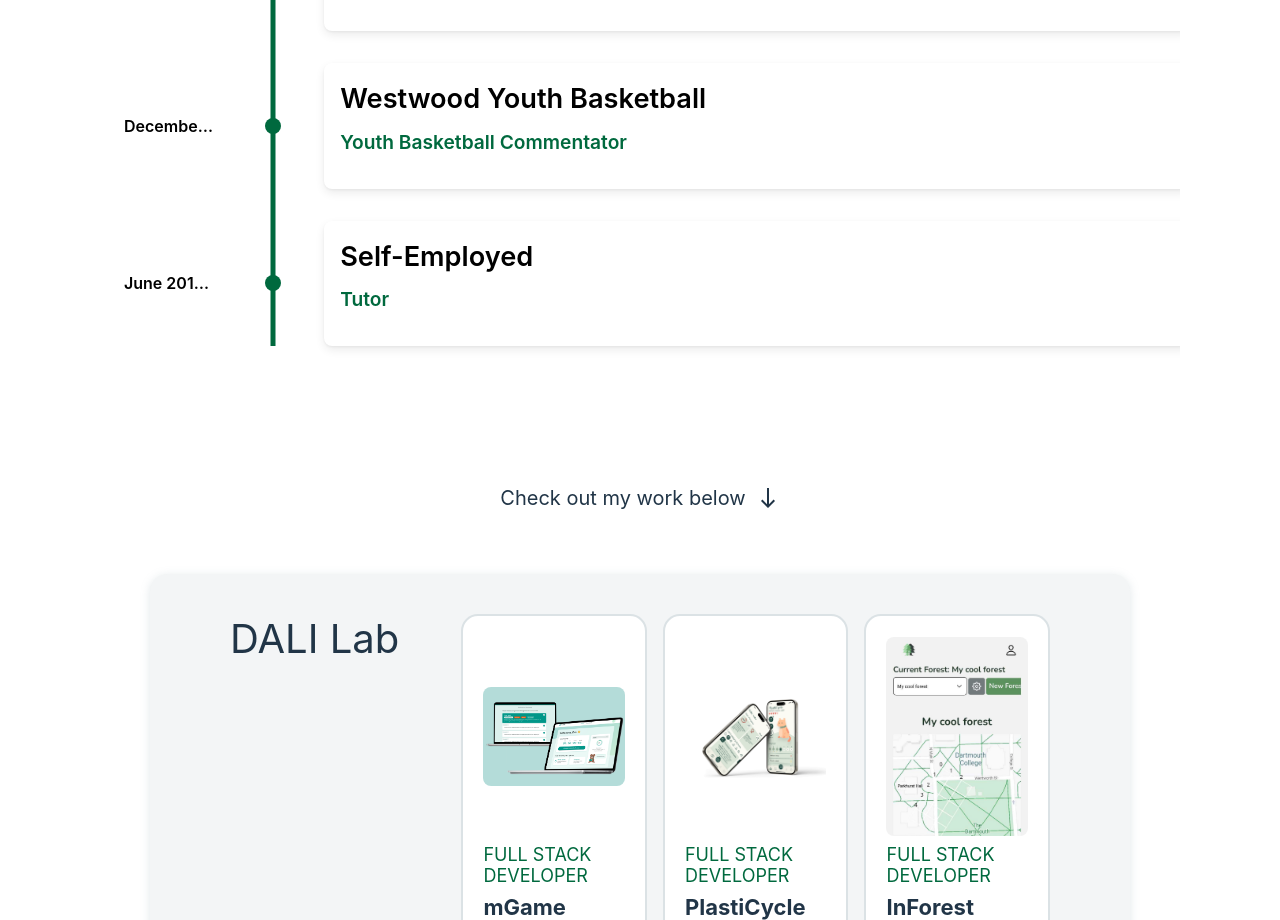
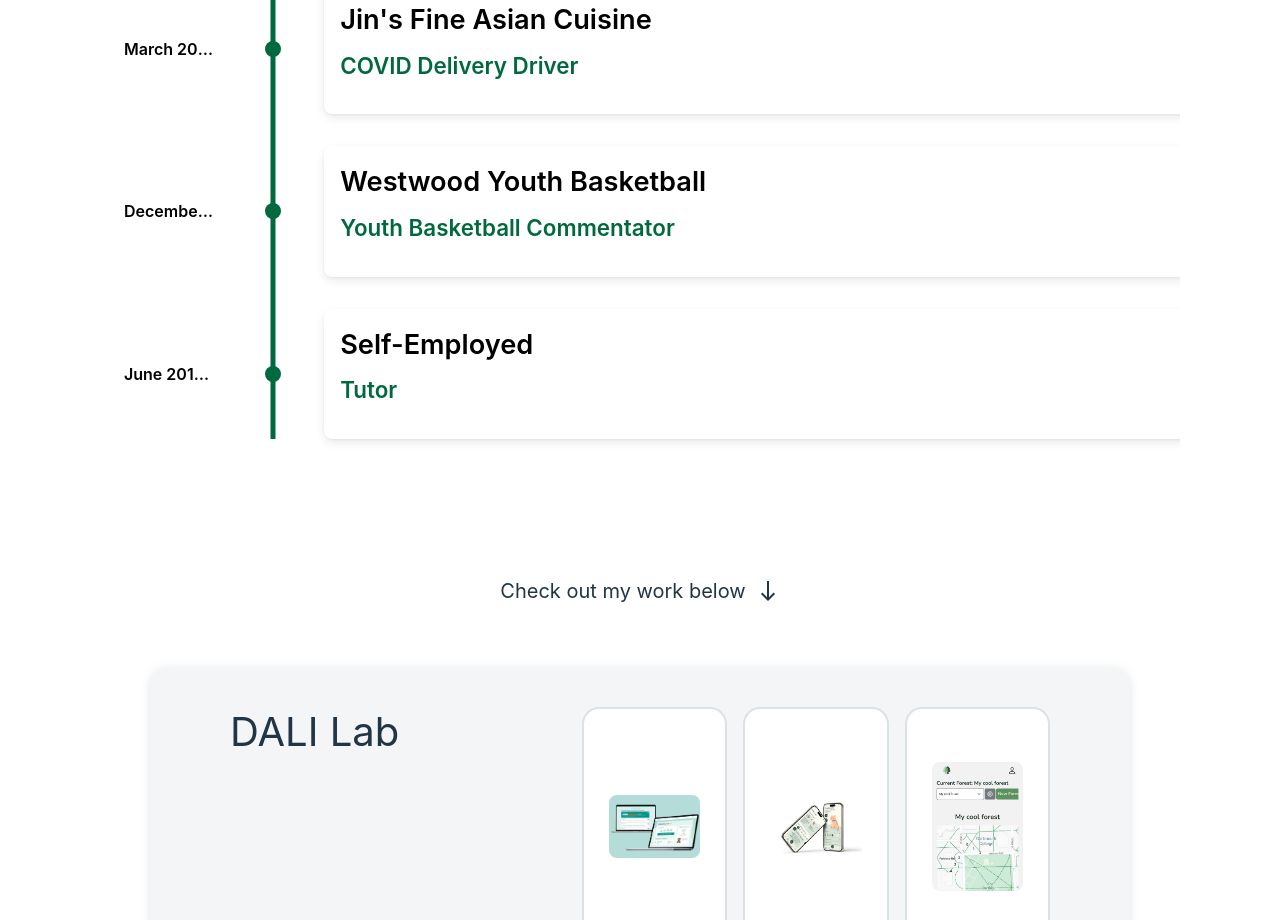
Before and after one commit to Mace1059/jackmacy, a React (Vite) app: page / in a window 1280 px wide. Shown: the part 1880-2800 px from the top of the page. Built offline with nearby package versions, Linux system fonts and the light colour scheme.

Commit message:
new changes and dynamic website layout

```diff
--- a/src/components/timeline.tsx
+++ b/src/components/timeline.tsx
@@ -27,6 +27,7 @@
   {
     title: "March 2022-June 2022",
     cardTitle: "The Bezanilla Lab",
+    cardSubtitle: "Laboratory Technician",
   },
   {
     title: "September 2017-November 2021",
@@ -60,7 +61,7 @@
 
 
   const fontSizes = {
-    cardSubtitle: '1.2rem',
+    cardSubtitle: '1.4rem',
     cardText: '1rem',
     cardTitle: '1.7rem',
     title: '1rem',
--- a/src/components/workitem.tsx
+++ b/src/components/workitem.tsx
@@ -26,9 +26,9 @@
       >
         <div style={{
           display: "flex",
-          height: "200px",
-          minHeight: "200px",
-          width: "auto",
+          flex: "1",
+          alignSelf: "center",
+          maxWidth: "90%",
           justifyContent: "center",
           alignItems: "center",
           overflow: "hidden"
@@ -96,7 +96,7 @@
             <div style={{ fontSize: "1.2rem"}}>
                 <div style={{display: "flex", flexDirection: "column"}}>
                 {links.map((item, index) => (
-                  <a href={item} style={{color: "rgb(0, 105, 62)"}} key={index}>{item}</a>
+                  <a href={item} style={{color: "rgb(0, 105, 62)"}} key={index} target="_blank">{item}</a>
                 ))}
                 </div>
 
@@ -131,6 +131,7 @@
 
 const styles: CSS.Properties = {
   display: "flex",
+  justifyContent: "flex-end",
   flexDirection: "column",
   fontSize: "20px",
   padding: "20px 20px",
@@ -138,6 +139,7 @@
   gap: "0.5rem",
   borderRadius: "17px",
   border: "2px solid",
+  height: "300px",
   borderColor: "rgba(135, 159, 170, 0.3)"
 }
 
--- a/src/components/worksection.tsx
+++ b/src/components/worksection.tsx
@@ -1,30 +1,51 @@
-import { Grid } from "@mui/material";
+import { Grid, useMediaQuery, IconButton } from "@mui/material";
+import { ExpandLess, ExpandMore } from "@mui/icons-material";
 import CSS from "csstype";
-import "../styles/components.scss"
+import React from "react";
 
 type Props = {
-  title: string,
-  children: JSX.Element[]
-}
+  title: string;
+  children: JSX.Element[];
+};
 
 function WorkSection({ title, children }: Props) {
+  const isSmall = useMediaQuery("(max-width:900px)");
+  const [open, setOpen] = React.useState(true);
+
+  // Auto-expand on large screens
+  React.useEffect(() => {
+    if (!isSmall) setOpen(true);
+  }, [isSmall]);
+
+  const toggleOpen = () => setOpen(prev => !prev);
+
   return (
-    <div style={{ ...styles }}>
-      <div className="stick" style={{ fontSize: "40px", width: "25vw", position: "sticky", top: "100px", height: "fit-content" }}>
-        {title}
+    <div style={{ ...styles, flexDirection: isSmall ? "column" : "row" }}>
+      <div style={{ ...stickyStyle, ...(isSmall ? stickyMobileStyle : {}) }}>
+        <div style={titleBarStyle}>
+          <span>{title}</span>
+          {isSmall && (
+            <IconButton onClick={toggleOpen} size="small" style={{ marginLeft: "auto" }}>
+              {open ? <ExpandLess /> : <ExpandMore />}
+            </IconButton>
+          )}
+        </div>
       </div>
 
-      <Grid container spacing={2}>
-        {children.map((item, key) => (
-        <Grid item xs={4} key={key}>
-          {item}
+      {open && (
+        <Grid container spacing={2}>
+          {children.map((item, key) => (
+            <Grid item sm={12} lg={4} key={key}>
+              {item}
+            </Grid>
+          ))}
         </Grid>
-        ))}
-      </Grid>
+      )}
     </div>
   );
 }
 
+// Styles
 const styles: CSS.Properties = {
   display: "flex",
   flexDirection: "row",
@@ -33,7 +54,30 @@
   backgroundColor: "rgba(135, 159, 170, 0.1)",
   boxShadow: "rgba(135, 159, 170, 0.25) 0px 2px 10px",
   borderRadius: "17px",
-  maxWidth: '100%',
-}
+  maxWidth: "100%",
+  gap: "2rem",
+};
+
+const stickyStyle: CSS.Properties = {
+  fontSize: "40px",
+  width: "25vw",
+  position: "sticky",
+  top: "110px",
+  height: "fit-content",
+  flexShrink: 0,
+};
+
+const stickyMobileStyle: CSS.Properties = {
+  width: "100%",
+  position: "static",
+  marginBottom: "1rem",
+};
+
+const titleBarStyle: CSS.Properties = {
+  display: "flex",
+  alignItems: "center",
+  justifyContent: "space-between",
+  gap: "0.5rem",
+};
 
 export default WorkSection;
--- a/src/pages/HomePage.tsx
+++ b/src/pages/HomePage.tsx
@@ -37,7 +37,7 @@
             {`Hey there, I'm \nJack Macy`}
           </div>
           <div style={{ fontSize: "50px" }}>
-            I'm a student at <span style={{ color: "#00693e", fontWeight: "bold", fontFamily: "DartmouthRuzicka,Georgia,serif" }}>Dartmouth College</span> studying
+            I'm a recent graduate from <span style={{ color: "#00693e", fontWeight: "bold", fontFamily: "DartmouthRuzicka,Georgia,serif" }}>Dartmouth College</span> with a double major in
             <span style={{ fontWeight: "bold" }}> Computer Science</span> and
             <span style={{ fontWeight: "bold" }}> Economics + Mathematics</span>
           </div>
@@ -69,17 +69,55 @@
               "UI Typescript overhaul",
               "Deployed and shipped to partners in May 2023",
             ]}
-            av="Repository No Longer Accessible due to change in ownership."
+            av="Updated repository no longer accessible due to change in ownership. Code tour available."
             links={[
-"              https://github.com/dali-lab/mgame-frontend"
+              "https://github.com/dali-lab/mgame-frontend",
+              "https://github.com/dali-lab/mgame-backend"
             ]}
           />
-          <WorkItem image={<img src={plastic}></img>} title="PlastiCycle" role="Full Stack Developer" description="A React Native + MongoDB application designed to encourage students to recycle through a tamagotchi-inspired “Plasty” by scanning the plastic recycling symbol found on plastic products. Used a Pytorch model to quickly determine polymer and educate the user on its properties and correct recycling habits. Created in partnership with the Dartmouth Chemistry Department."></WorkItem>
-          <WorkItem image={<img src={inforest}></img>} title="InForest" role="Full Stack Developer" description="A React + Zustand application that utilized the Google Maps API to plot and track agricultural data. Data is persisted and saved for future use without the need for wifi. Deployed and shipped in May 2024. Created in partnership with Professor Ong's Department of Agriculture at Dartmouth College."></WorkItem>
 
+          <WorkItem image={<img src={plastic}></img>} title="PlastiCycle" role="Full Stack Developer"
+            description="A React Native + MongoDB application designed to encourage students to recycle through a tamagotchi-inspired “Plasty” by scanning the plastic recycling symbol found on plastic products. Used a Pytorch model to quickly determine polymer and educate the user on its properties and correct recycling habits. Created in partnership with the Dartmouth Chemistry Department."
+            accomplishments={[
+              "Achieved 83% accuracy on polymer classification using a Pytorch model",
+              "Accurately implemented figma designs according to the CEO's vision",
+              "Effectively educated users on recycling habits",
+            ]}
+            av="Updated repository no longer accessible due to change in ownership. Code tour available."
+            links={[
+              "https://github.com/dali-lab/plastic-sorting-frontend",
+              "https://github.com/dali-lab/plastic-sorting-backend"
+            ]}
+          />
+          <WorkItem image={<img src={inforest}></img>} title="InForest" role="Full Stack Developer"
+            description="A React + Zustand application that utilized the Google Maps API to plot and track agricultural data. Data is persistent and saved for future use without the need for wifi. Deployed and shipped in May 2024. Created in partnership with Professor Ong's Department of Agriculture at Dartmouth College"
+            accomplishments={[
+              "Reformating frontend after external developer refactored the codebase",
+              "Implemented Zustand functionality for state management",
+              "User testing and bug fixes",
+              "Adding final features and deploying to production in Spring 2024",
+            ]}
+            av="Updated repository no longer accessible due to change in ownership. Code tour available."
+            links={[
+              "https://github.com/dali-lab/inforest"
+            ]}
+          />
         </WorkSection>
         <WorkSection title="Computer Science Work">
-          <WorkItem image={<img src={forumsys}></img>} title="SecureGPT" role="Full Stack Developer" description="An application allowing for safe and secure interactions with an LLM through data obfuscation. Added excel functionality through the creation of a code self-execution framework leveraging python libraries like pandas and scikit. Utilizes a dual-model preprocessor for nonnumeric data and a Chain of Thought model for data analysis. Created by Quantum Gears at Forum Systems."></WorkItem>
+          <WorkItem image={<img src={forumsys}></img>} title="SecureGPT" role="Full Stack Developer"
+          description="Worked on SecureGPT, an application allowing for safe and secure interactions with an LLM through data obfuscation. Added excel functionality through the creation of a code self-execution framework leveraging python libraries like pandas and scikit. Utilizes a dual-model preprocessor for nonnumeric data and a Chain of Thought model for data analysis. Responsible for mentoring other interns and attending daily team meetings. Created by Quantum Gears at Forum Systems."
+            accomplishments={[
+              "Spearheaded a chain-of-thought architecture for statistical analysis within Excel sheets, improving a gpt-4 baseline by 11%",
+              "Pitched and designed an efficient dual-embedding file preprocessor, decreasing company-wide testing times by 93%",
+              "Redesigned system prompting to improve recall and precision scores for relevant Excel data during data retrieval",
+              "Performed system and regression testing to identify weaknesses in SecureGPT’s data obfuscation",
+            ]}
+            av="No repository or demo available."
+            links={[
+              "https://hbr.org/2024/08/how-one-major-healthcare-firm-became-the-leader-in-innovative-ai-use?ab=HP-hero-featured-image-1",
+            ]}
+
+          />
           <WorkItem image={<img src={bond}></img>} title="Bond" role="Student"
             description="Bond is a DIY AI Agent on our custom SaaS platform that leverages a simple UML UI. In its current state, it effectively manipulates user data. It uses a React Typescript frontend, Flask backend, and a novel infrastructure for UML-based flows. Bond can execute its own code in a safe environment in order to accomplish specific tasks. Created in CS98 at Dartmouth College."
             accomplishments={[
@@ -96,34 +134,85 @@
               "https://medium.com/@rebecca.e.ronai.25/bond-2a4a3c0a10ec"
             ]}
           />
-          <WorkItem image={<img src={matte}></img>} title="Zero-Shot Image Matting with HQ-SAM" role="Student Research"
-                      description="Bond is a DIY AI Agent on our custom SaaS platform that leverages a simple UML UI. In its current state, it effectively manipulates user data. It uses a React Typescript frontend, Flask backend, and a novel infrastructure for UML-based flows. Bond can execute its own code in a safe environment in order to accomplish specific tasks. Created in CS98 at Dartmouth College."
+
+          <WorkItem image={<img src={rpp}></img>} title="Risk Budgeting Portfolio Algorithm" role="Student Research"
+            description="Designed a new portfolio optimization algorithm in Python that uses a risk budgeting model to return the optimal equity risk
+contribution that maximizes short-run returns. It uses cyclical coordinate descent to solve the optimization problem with adjustable hyperparameters for time data. Created in the culminating experience Econ 66: Topics in Finance at Dartmouth College. Worked with award winning econometrist Tomas Jagelka. Coded in python and used pandas, numpy, and scipy libraries."
             accomplishments={[
-              "Achieved a functional MVP in 20 weeks",
-              "Successfully developed over 20 data manipulation tools",
-              "Can easily structure and unstructure data",
-              "Reusable code execution framework",
+              "Designed a novel risk budgeting portfolio algorithm for short-run returns",
+              'Earned a faculty citation for academic excellence: "Jack creatively combined his knowledge of computer sciences with economic intuitions to propose a novel take on optimal portfolio construction. His enthusiastic in-class participation enriched the seminar and contributed to the learning of his classmates, and to mine also."',
             ]}
-            av="Backend is currently down for cost-saving reasons. Please refer to the video demo."
             links={[
-              "https://bond-agent.onrender.com/",
-              "https://github.com/dartmouth-cs98-24f/project-diy-ai-agent",
-              "https://vimeo.com/1064513426?share=copy",
-              "https://medium.com/@rebecca.e.ronai.25/bond-2a4a3c0a10ec"
+              "https://github.com/Mace1059/SushiTuesday"
             ]}
           />
-          <WorkItem image={<img src={rpp}></img>} title="Risk Budgeting Portfolio Algorithm" role="Student Research" description="Culminating Experience"></WorkItem>
-          <WorkItem image={<img src={chambiar}></img>} title="Chambiar" role="Full Stack Developer" description=""></WorkItem>
-          <WorkItem image={<img src={TSE}></img>} title="Tiny Search Engine" role="Student" description=""></WorkItem>
+
+          <WorkItem image={<img src={chambiar}></img>} title="Chambiar" role="Full Stack Developer"
+            description="Chambiar is a web application that allows underprivileged communities access AI interview video and audio bots for practice and career preparation. It scrapes the web for job postings and relevant news. Utilized Elevenlabs for audio generation, and Llama-2 for seamless UI
+navigation. Built with a React Typescript frontend, Flask backend, and MongoDB database. Hired as a freelance developer to build a functional MVP in 5 months."
+            accomplishments={[
+              "Achieved a functional MVP in 5 months",
+              "Worked in a scrum team of 3 developers with weekly sprints and effective work distribution",
+              "Implemented figma designs according to the CEO's vision",
+              "Created a custom audio generation pipeline using Elevenlabs",
+              "Implemented a Llama-2 API handler for seamless UI navigation",
+              "Received $300k in Google investment grants",
+              "Successfully accepted into the Workbox Future of Work accelerator program",
+            ]}
+            av="Repository no longer accessible due to change in ownership."
+          />
+
+          <WorkItem image={<img src={yalnix}></img>} title="Yalnix" role="Student"
+            description="Implemented the Yalnix operating system, a Unix-like operating system designed for educational purposes. Developed in C and assembly language, Yalnix provides a simple yet powerful environment for learning about operating systems. It includes features such as process management, memory management, and file systems. Completed in CS58: Operating Systems at Dartmouth College."
+            accomplishments={[
+              "Implemented Yalnix according to the specifications provided in the course materials",
+            ]}
+            links={[
+              "https://drive.google.com/file/d/177RD0MOSTIXTBUnxXIyYWC63BsJodh3K/view?usp=sharing"
+            ]}
+          />
+
+          <WorkItem image={<img src={TSE}></img>} title="Tiny Search Engine" role="Student"
+            description="Implemented a Tiny Search Engine (TSE) that indexes and searches a collection of web pages. The TSE is designed to be efficient and scalable, allowing for quick retrieval of relevant information. The Crawler module crawls the web starting at a certain webpage until a depth has been reached, caching the pages. The Indexer module reads document files produced by the Crawler and writes the index to a file. The querier satisfies the search query using the index file produced by the indexer. Completed in CS50: Introduction to Computer Science at Dartmouth College."
+            accomplishments={[
+              "Implemented the Crawler, Indexer, and Querier modules according to the specifications provided in the course materials.",
+            ]}
+            av="Repository private due to course requirements and Dartmouth College policies."
+            links={[
+              "https://www.cs.dartmouth.edu/~cs50/Lectures/search/"
+            ]}
+          />
+
+          <WorkItem image={<img src={matte}></img>} title="Zero-Shot Image Matting with HQ-SAM" role="Student Research"
+            description="Fed resulting zero-shot image segmentations from HQ-SAM to a binary value image matte algorithm to produce zero-shot well-segmented image matteing. Created a short report, earning an 100% on the final project.  Created in CS89.32: Multimodal Generative AI at Dartmouth College."
+            accomplishments={[
+              'Earned a faculty citation for academic excellence: "This is a graduate-level course that covers a wide range of advanced topics in Natural Language Processing, Computer Vision, Audio Signal Processing, Computer Graphics, and Large Language Models. Jack T. Macy performed exceptionally well. For the term project, Jack T. Macy and his teammate successfully reproduced the results from the paper Segment Anything in High Quality, NeurIPS 2023. Additionally, they extended the HQ-SAM by integrating zero-shot image matting with MGMatting to improve segmentation results for fine-grained features. The approach demonstrates strong potential, especially in applications requiring high-quality segmentation and matting."',
+            ]}
+            links={[
+              "https://drive.google.com/file/d/1IBo4wu8RHF4HLnj0ilOMHRz772IxwEBL/view?usp=sharing"
+            ]}
+          />
+
           <WorkItem image={<img src={Markov}></img>} title="Hidden Markov Model POS Tagger" role="Student" description=""></WorkItem>
-          <WorkItem image={<img src={yalnix}></img>} title="Yalnix" role="Student" description=""></WorkItem>
           <WorkItem image={<img src={comingsoon}></img>} title="BrackIt!" role="Full Stack Developer" description="Coming Soon!"></WorkItem>
         </WorkSection>
 
         <WorkSection title="Economics + Mathematics Work">
-          <WorkItem image={<img src={dartmouth}></img>} title="Topics in Finance Final Project" role="Student Research" description="Culminating Experience"></WorkItem>
+          <WorkItem image={<img src={dartmouth}></img>} title="Econ 66: Topics in Finance Final Project" role="Student Research"
+                      description="Designed a new portfolio optimization algorithm in Python that uses a risk budgeting model to return the optimal equity risk
+contribution that maximizes short-run returns. It uses cyclical coordinate descent to solve the optimization problem with adjustable hyperparameters for time data. Created in the culminating experience Econ 66: Topics in Finance at Dartmouth College. Worked with award winning econometrist Tomas Jagelka. Coded in python and used pandas, numpy, and scipy libraries."
+            accomplishments={[
+              "Designed a novel risk budgeting portfolio algorithm for short-run returns",
+              'Earned a faculty citation for academic excellence: "Jack creatively combined his knowledge of computer sciences with economic intuitions to propose a novel take on optimal portfolio construction. His enthusiastic in-class participation enriched the seminar and contributed to the learning of his classmates, and to mine also."',
+            ]}
+            links={[
+              "https://drive.google.com/file/d/1NEZHah6yY1H4ohD8kq_XuQUX-CJyYzvt/view?usp=drive_link"
+            ]}
+          />
+
+
           <WorkItem image={<img src={dartmouth}></img>} title="Econometrics Final Project" role="Student Research" description=""></WorkItem>
-          <WorkItem image={<img src={options}></img>} title="Theoretical Options Pricing" role="Student Research" description=""></WorkItem>
+          <WorkItem image={<img src={options}></img>} title="Theoretical Options Pricing Research" role="Student Research" description=""></WorkItem>
         </WorkSection>
 
         <WorkSection title="Creative Projects">
@@ -134,7 +223,7 @@
               "Developed camera and lighting skills and techniques",
               "Created custom music and sound effects",
               "Selected as cover project for film screening",
-              "Earned a faculty citation for academic excellence: Very hard worker. Goal-oriented. Honest and thoughtful.",
+              'Earned a faculty citation for academic excellence: "Very hard worker. Goal-oriented. Honest and thoughtful."',
             ]}
             links={[
               "https://www.youtube.com/watch?v=iinf480Ules"
@@ -142,7 +231,14 @@
           />
           <WorkItem image={<img src={mural}></img>} title="Lodj Croo Merchandise Design" role="Graphic Designer" description="Creative Projects"></WorkItem>
           <WorkItem image={<img src={mural}></img>} title="Sigma Nu Mural" role="Studio Artist" description="Creative Projects"></WorkItem>
-          <WorkItem image={<img src={mural}></img>} title="Personal Website" role="Frontend Engineer" description="Creative Projects"></WorkItem>
+          <WorkItem image={<img></img>} title="Personal Website" role="Frontend Engineer" description="Welcome!"
+            accomplishments={[
+              "Designed and developed a personal website using React Typescript and Material UI",
+              "Implemented responsive design for optimal viewing on various devices (try changing the window size!)",
+              "Integrated animations and interactive elements for enhanced user experience",
+            ]}
+            links={["https://github.com/Mace1059/jackmacy"]}
+          />
 
         </WorkSection>
       </div>
```
